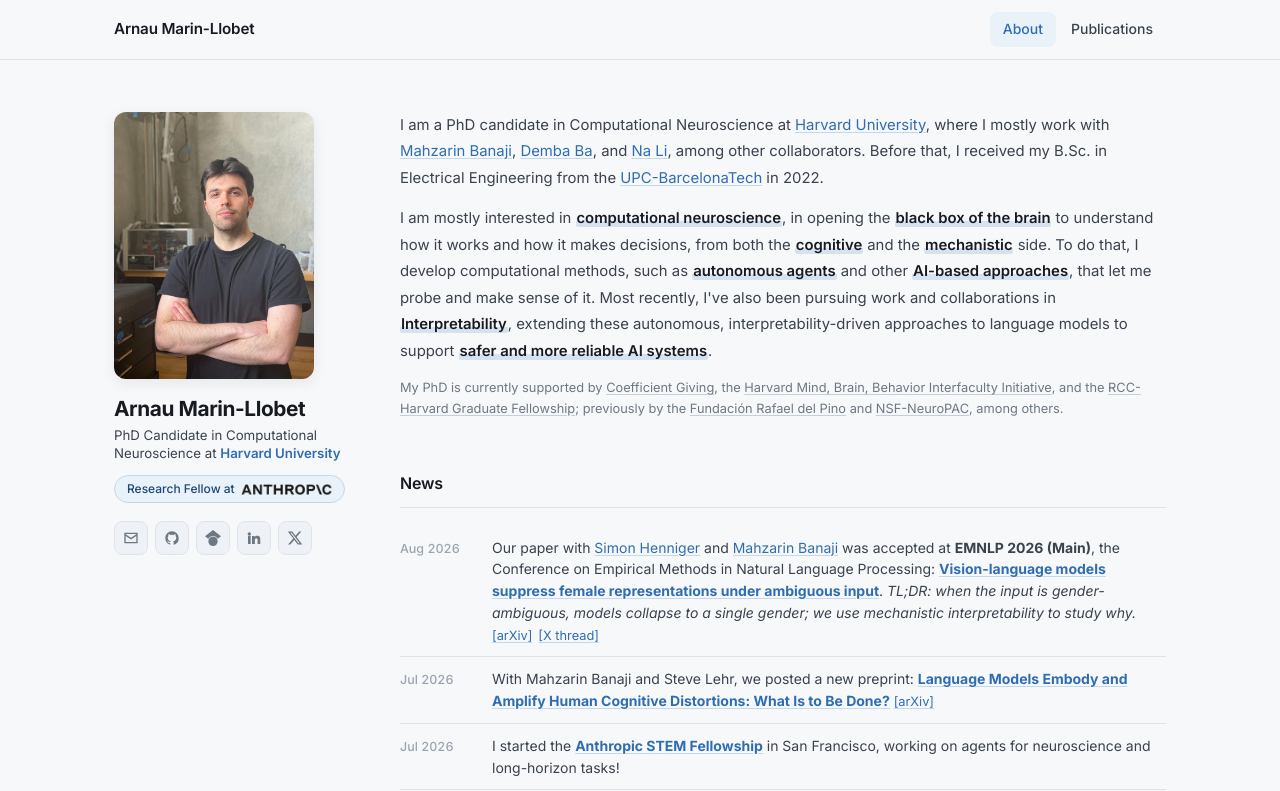
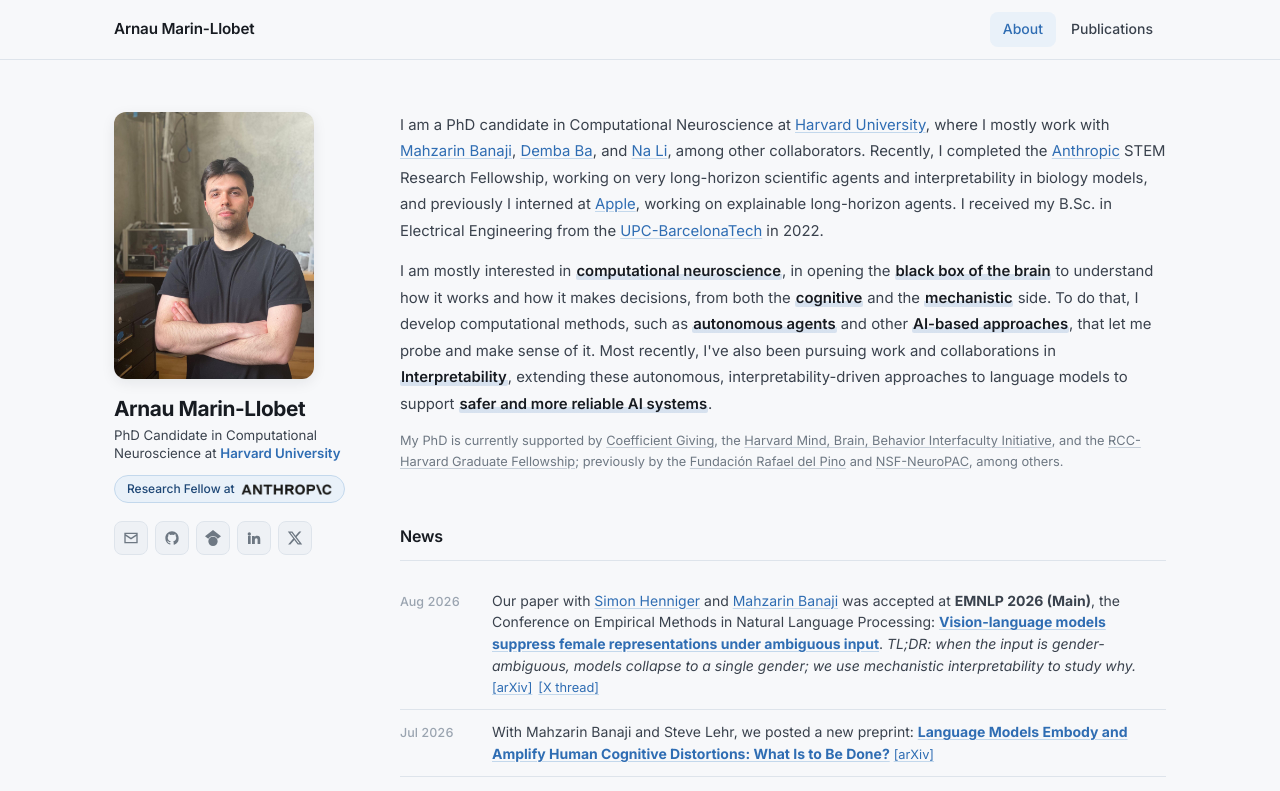
Before and after one commit to arnaumarin/arnaumarin.github.io, a Vue app: page / in a window 1280 px wide. Shown: the top 791 px of the page. Built offline with nearby package versions, Linux system fonts and the light colour scheme.

Commit message:
Bio: add Apple internship and completed Anthropic STEM Research Fellowship

```diff
--- a/src/data/profile.js
+++ b/src/data/profile.js
@@ -30,7 +30,10 @@
    <a class="prose-link" href="https://psychology.fas.harvard.edu/people/mahzarin-r-banaji">Mahzarin Banaji</a>,
    <a class="prose-link" href="https://crisp.seas.harvard.edu/">Demba Ba</a>, and
    <a class="prose-link" href="https://nali.seas.harvard.edu/">Na Li</a>, among other collaborators.
-   Before that, I received my B.Sc. in Electrical Engineering from the
+   Recently, I completed the <a class="prose-link" href="https://www.anthropic.com/">Anthropic</a> STEM
+   Research Fellowship, working on very long-horizon scientific agents and interpretability in biology
+   models, and previously I interned at <a class="prose-link" href="https://machinelearning.apple.com/">Apple</a>,
+   working on explainable long-horizon agents. I received my B.Sc. in Electrical Engineering from the
    <a class="prose-link" href="https://telecos.upc.edu/en">UPC-BarcelonaTech</a> in 2022.`,
 
   `I am mostly interested in <span class="accent">computational neuroscience</span>, in opening the
```
